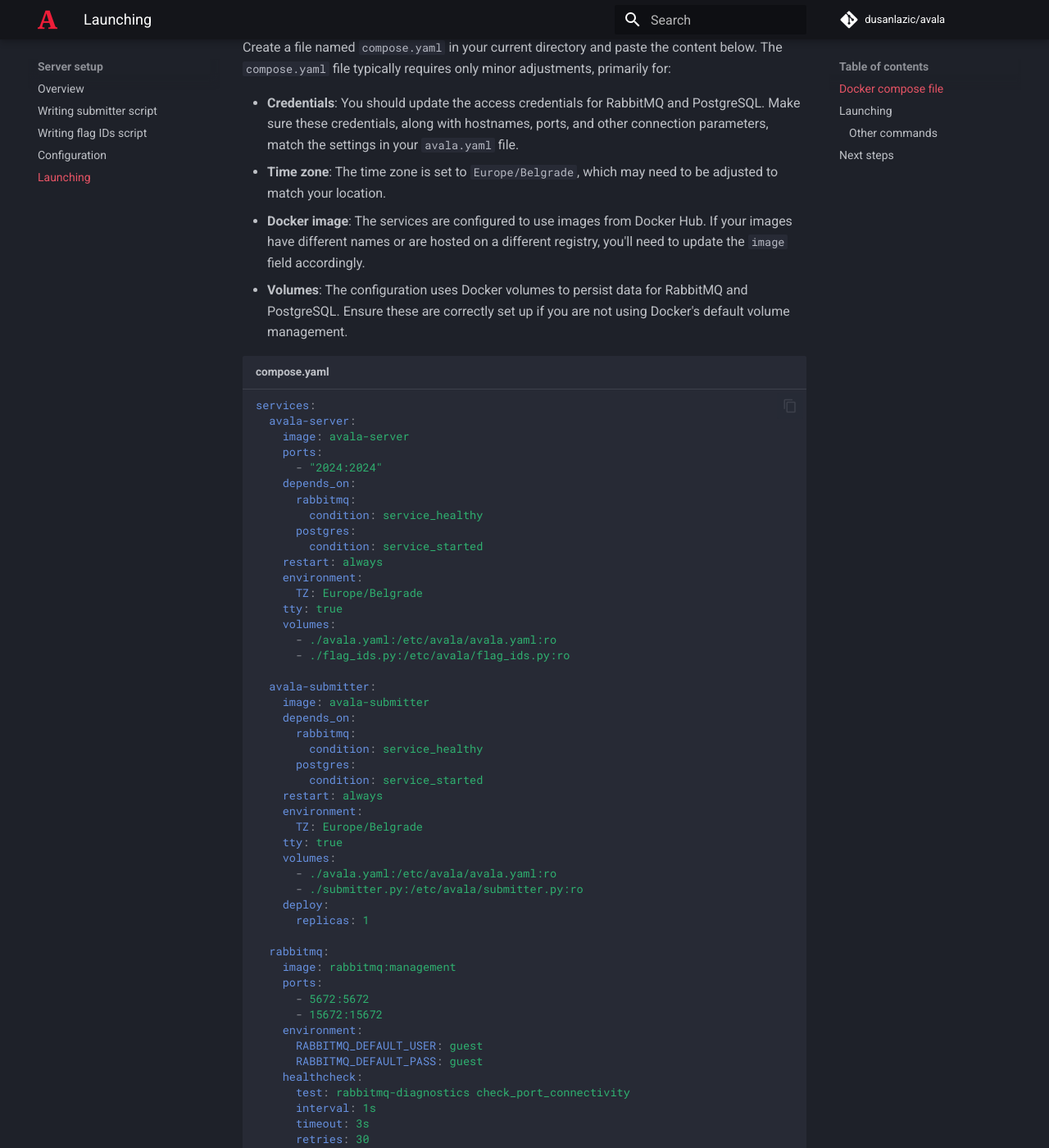
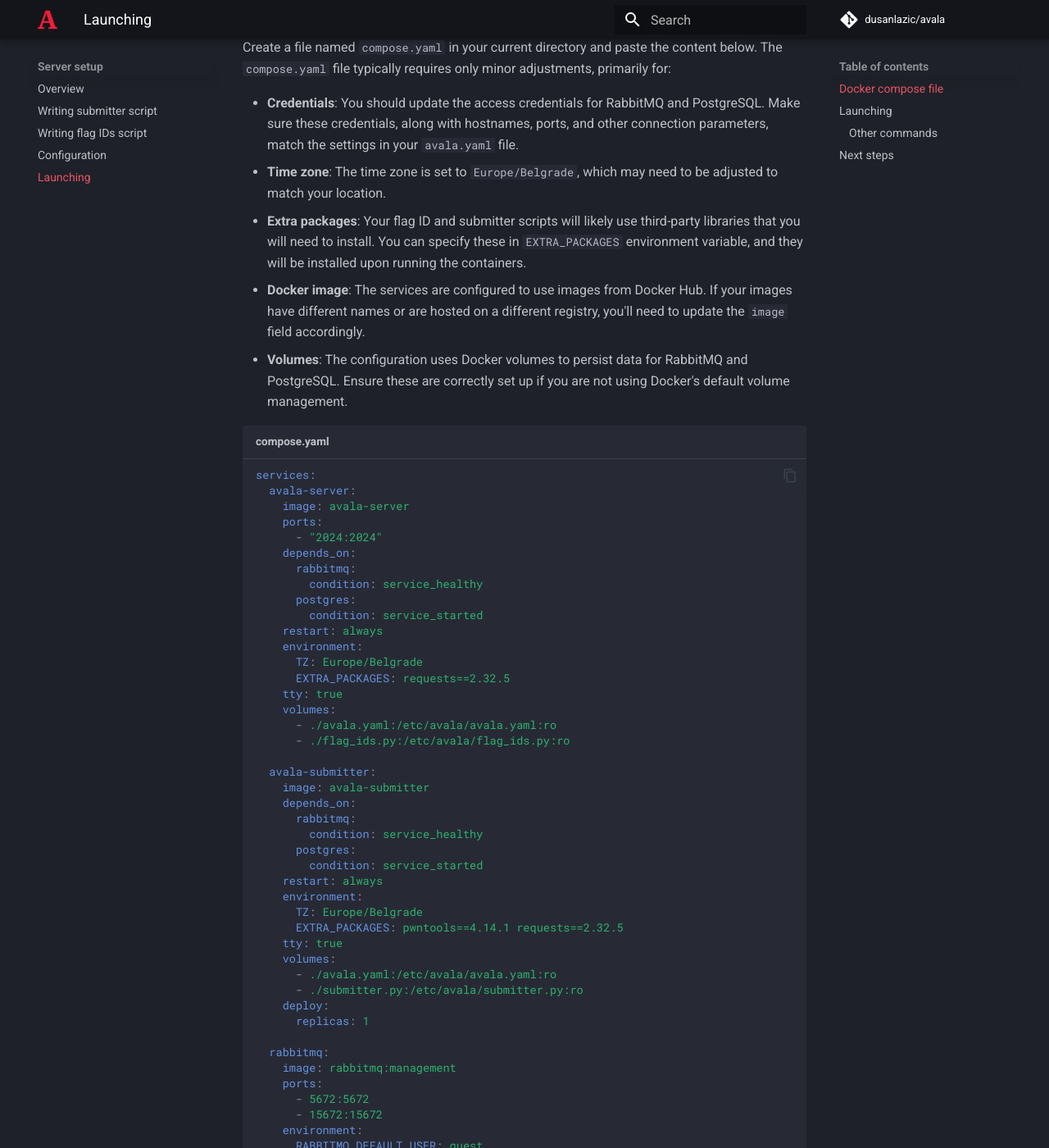
Before and after one commit to dusanlazic/avala, an MkDocs documentation site: the page built from docs/docs/server/launching.md, in a window 1280 px wide and 1400 px high, scrolled down 518 px. Shown: the whole window at 82% size. Built offline with MkDocs 1.6.1 and Material for MkDocs 9.7.7, drawn with Linux system fonts in a browser that asks for light colours; comment, search, counter and statistics services are not loaded.

Commit message:
feature: support adding extra packages in runtime

```diff
--- a/docs/docs/server/launching.md
+++ b/docs/docs/server/launching.md
@@ -12,6 +12,7 @@ Create a file named `compose.yaml` in your current directory and paste the conte
 
 - **Credentials**: You should update the access credentials for RabbitMQ and PostgreSQL. Make sure these credentials, along with hostnames, ports, and other connection parameters, match the settings in your `avala.yaml` file.
 - **Time zone**: The time zone is set to `Europe/Belgrade`, which may need to be adjusted to match your location.
+- **Extra packages**: Your flag ID and submitter scripts will likely use third-party libraries that you will need to install. You can specify these in `EXTRA_PACKAGES` environment variable, and they will be installed upon running the containers.
 - **Docker image**: The services are configured to use images from Docker Hub. If your images have different names or are hosted on a different registry, you'll need to update the `image` field accordingly.
 - **Volumes**: The configuration uses Docker volumes to persist data for RabbitMQ and PostgreSQL. Ensure these are correctly set up if you are not using Docker's default volume management.
 
@@ -29,6 +30,7 @@ services:
     restart: always
     environment:
       TZ: Europe/Belgrade
+      EXTRA_PACKAGES: requests==2.32.5
     tty: true
     volumes:
       - ./avala.yaml:/etc/avala/avala.yaml:ro
@@ -44,6 +46,7 @@ services:
     restart: always
     environment:
       TZ: Europe/Belgrade
+      EXTRA_PACKAGES: pwntools==4.14.1 requests==2.32.5
     tty: true
     volumes:
       - ./avala.yaml:/etc/avala/avala.yaml:ro
```
Also changed, not shown: 6 other files.
